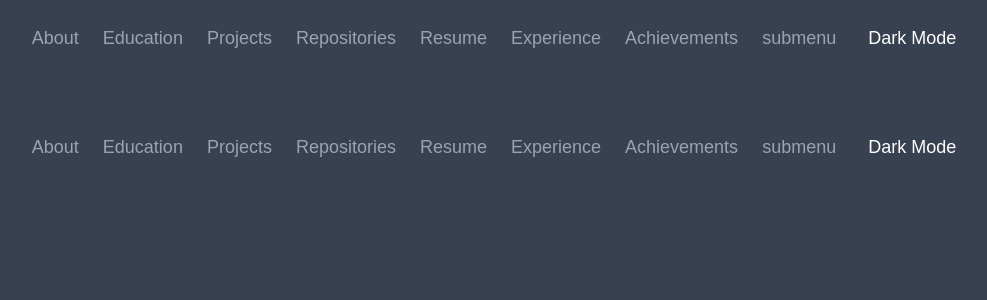
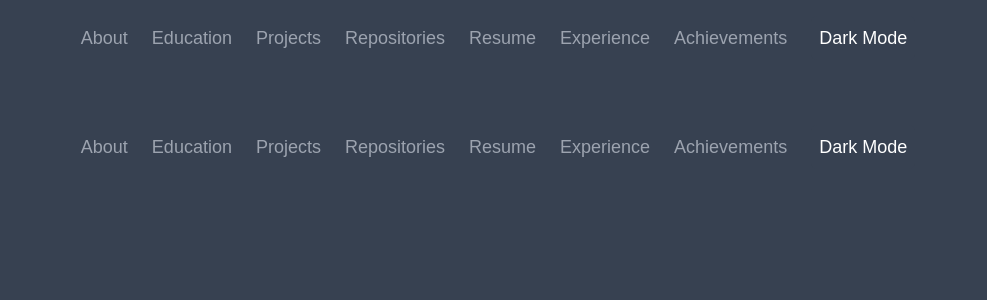
Before and after one commit to NigamAnanya/myportfolio, a Next.js app: page /components/Navbar in a window 1280 px wide. Shown: the top 300 px of the page, without its empty margins (142-1129 px from the left). Built offline with nearby package versions, Linux system fonts and the light colour scheme.

Commit message:
Updated Nvabar

```diff
--- a/package.json
+++ b/package.json
@@ -11,6 +11,7 @@
   "dependencies": {
     "@fortawesome/fontawesome-free": "^6.6.0",
     "@tailwindcss/typography": "^0.5.15",
+    "emailjs-com": "^3.2.0",
     "marked": "^15.0.0",
     "next": "15.0.3",
     "react": "19.0.0-rc-66855b96-20241106",
--- a/pages/components/Navbar.tsx
+++ b/pages/components/Navbar.tsx
@@ -94,8 +94,6 @@ const Navbar: React.FC = () => {
         <Link href="/Experience" className="hover:underline">Experience</Link>
         <Link href="/Achievements" className="hover:underline">Achievements</Link>
 
-        <Link href="/submenu" className="hover:underline">submenu</Link>
-
         {/* Theme Toggle Button */}
         <button
           onClick={toggleTheme}
--- a/pages/submenu.tsx
+++ /dev/null
@@ -1,9 +0,0 @@
-// pages/about.tsx
-export default function About() {
-  return (
-    <div className="p-6 text-white dark:text-black">
-      <h1 className="text-3xl font-bold">Submenu Page</h1>
-      <p>This is the Submenu page content.</p>
-    </div>
-  );
-}
```
Also changed, not shown: 1 other file (tests, documents, lock files or other folders).
